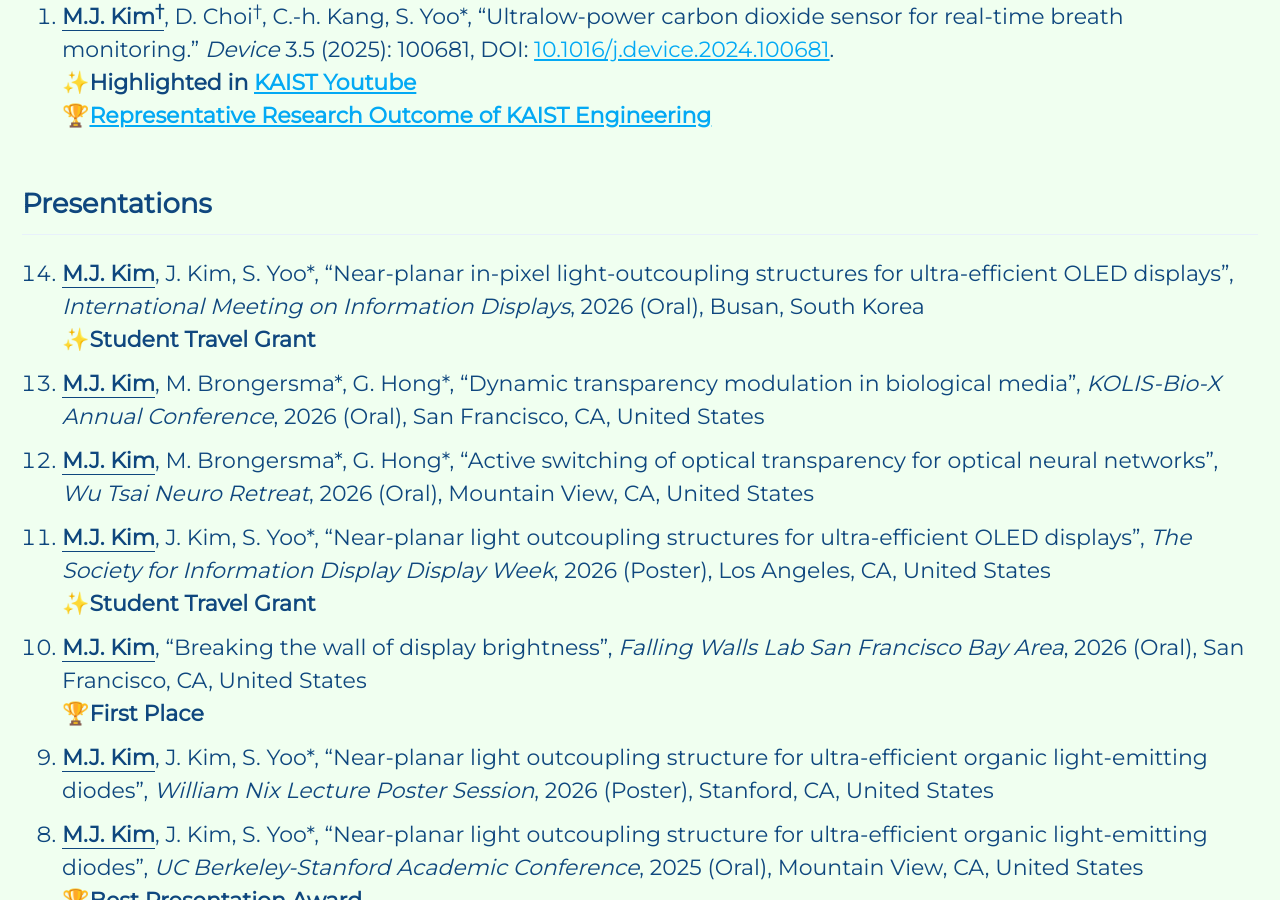
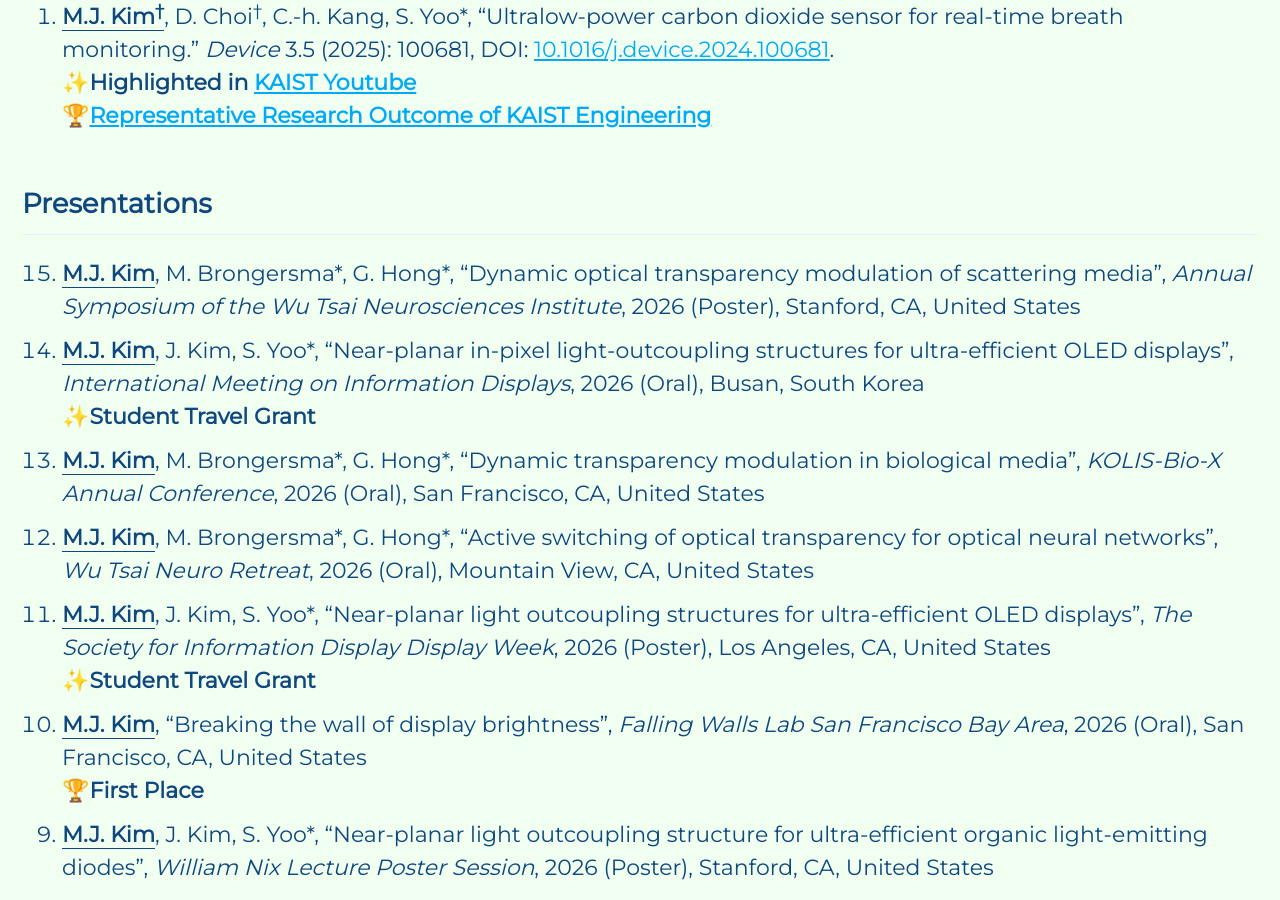
Before and after one commit to mj3259/mj3259.github.io, a Jekyll site: the page built from _pages/projects.md, in a window 1280 px wide and 900 px high, scrolled down 769 px. Built offline with Jekyll 4.4.1, drawn with Linux system fonts in a browser that asks for light colours; cached includes are drawn as plain includes.

Commit message:
Update projects.md

```diff
--- a/_pages/projects.md
+++ b/_pages/projects.md
@@ -48,6 +48,7 @@ feature_row1:
 
 
 ## Presentations
+1. **<u>M.J. Kim</u>**, M. Brongersma\*, G. Hong\*, "Dynamic optical transparency modulation of scattering media", _Annual Symposium of the Wu Tsai Neurosciences Institute_, 2026 (Poster), Stanford, CA, United States
 1. **<u>M.J. Kim</u>**, J. Kim, S. Yoo*, "Near-planar in-pixel light-outcoupling structures for ultra-efficient OLED displays", _International Meeting on Information Displays_, 2026 (Oral), Busan, South Korea
 ✨__Student Travel Grant__
 1. **<u>M.J. Kim</u>**, M. Brongersma\*, G. Hong\*, "Dynamic transparency modulation in biological media", _KOLIS-Bio-X Annual Conference_, 2026 (Oral), San Francisco, CA, United States
```
